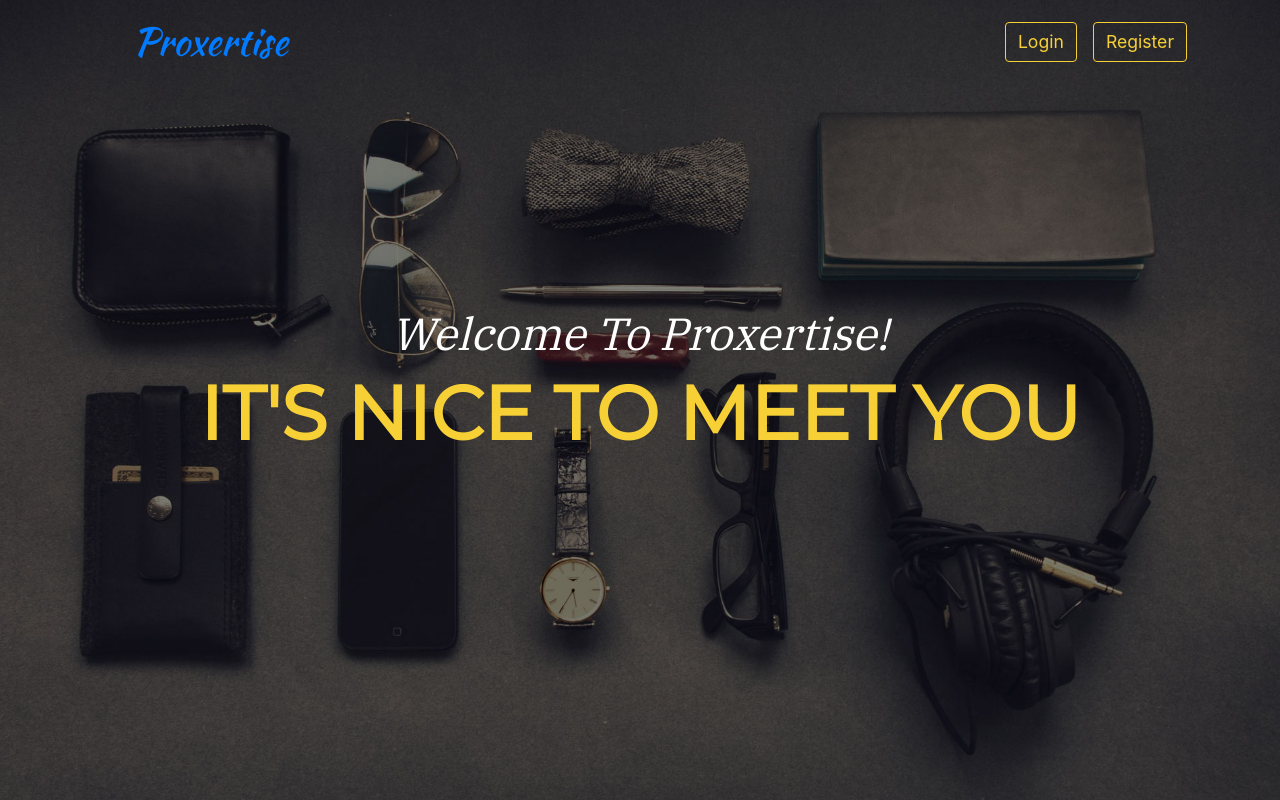
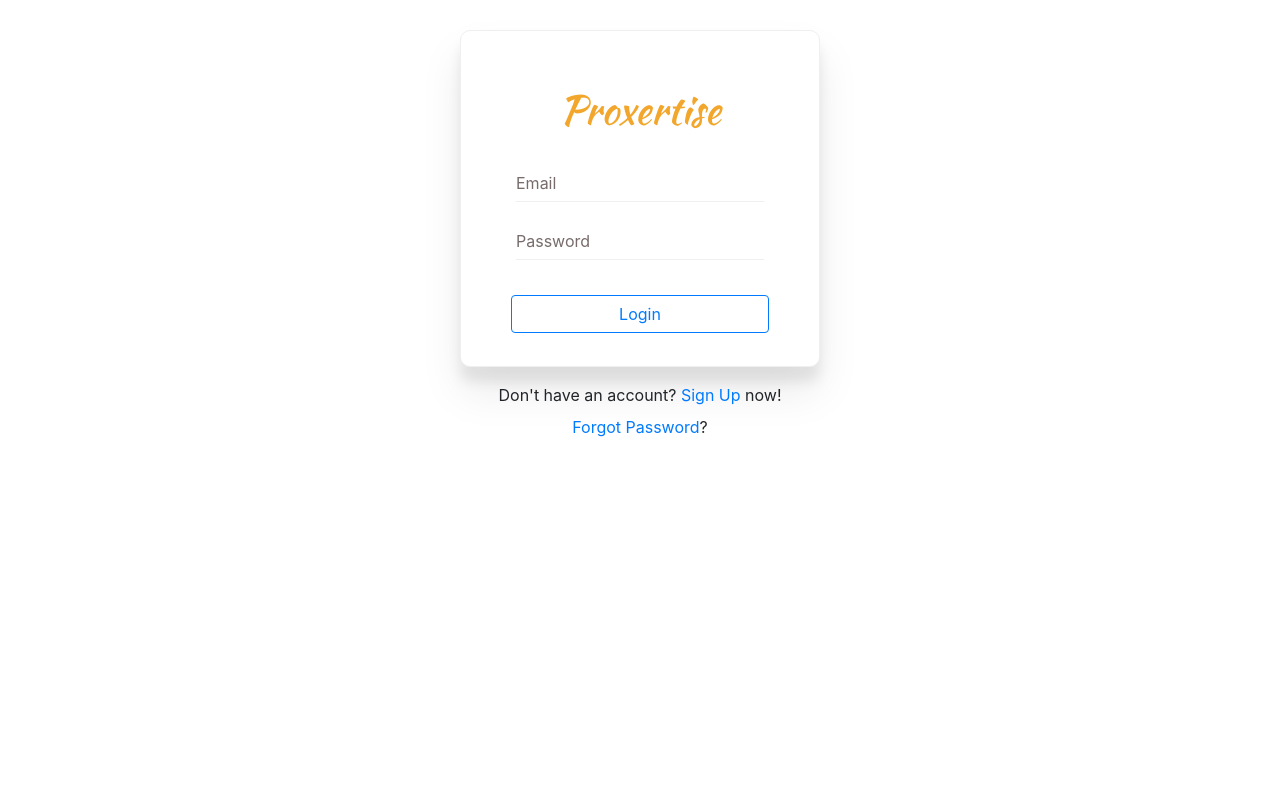
Before and after one commit to kirega/proxertise_portal, an Angular app: page /login in a window 1280 px wide. Built offline with nearby package versions, Linux system fonts and the light colour scheme.

Commit message:
login component HTML design created

```diff
--- a/src/app/app-routing/app-routing.module.ts
+++ b/src/app/app-routing/app-routing.module.ts
@@ -1,7 +1,17 @@
 import { NgModule } from '@angular/core';
 import { RouterModule, Routes } from '@angular/router';
+import {LoginComponent} from '../login/login.component';
+import { AppComponent } from '../app.component';
+import { HomeComponent } from '../home/home.component';
+
+const routes: Routes = [
+  { path:'', redirectTo: '/index', pathMatch: 'full'},
+  { path:'index', component: HomeComponent},
+  { path: 'login', component: LoginComponent }
+];
 
 @NgModule({
-  exports : [RouterModule]
+  imports : [ RouterModule.forRoot(routes)],
+  exports : [ RouterModule ]
 })
 export class AppRoutingModule { }
--- a/src/app/app.component.html
+++ b/src/app/app.component.html
@@ -1 +1,2 @@
-<app-home></app-home>
+<router-outlet></router-outlet>
+<!-- <app-home></app-home> -->
--- a/src/app/app.module.ts
+++ b/src/app/app.module.ts
@@ -5,6 +5,7 @@
 import { HomeComponent } from './home/home.component';
 import { LoginComponent } from './login/login.component';
 import { AppRoutingModule } from './app-routing/app-routing.module';
+import { FormsModule, ReactiveFormsModule } from '@angular/forms';
 
 
 @NgModule({
@@ -15,7 +16,9 @@
   ],
   imports: [
     BrowserModule,
-    AppRoutingModule
+    AppRoutingModule,
+    FormsModule,
+    ReactiveFormsModule
   ],
   providers: [],
   bootstrap: [AppComponent]
--- a/src/app/home/home.component.css
+++ b/src/app/home/home.component.css
@@ -10,6 +10,7 @@
 .navbar-brand{
     font-family: 'Kaushan Script','Helvetica Neue','Helvetica','Arial','cursive';
     font-size: 2.4rem;
+    color: #f2a62b;
 }
 .navbar-nav .nav-item a .btn, .btn-custom{
     font-size: 1.1rem;
--- a/src/app/home/home.component.html
+++ b/src/app/home/home.component.html
@@ -16,7 +16,7 @@
             <a class="nav-link pt-3" href="#"> Home </a>
           </li> -->
         <li class="nav-item">
-          <a href='#' class="nav-link">
+          <a [routerLink]="['/login']" class="nav-link">
             <button type="button" class="btn">Login</button>
           </a>
         </li>
--- a/src/app/login/login.component.html
+++ b/src/app/login/login.component.html
@@ -1,18 +1,18 @@
 <div class="form-wrapper mx-auto zoomIn" id="animateForm">
   <div class="form-holder">
-    <a routerLink="/">
-      <img class="img-logo mb-4" src="../../assets/img/z1.png">
-    </a>
+    <div class="form-title">
+      <a  class="" routerLink="/">Proxertise</a>
+    </div>
     <!--<h5 class="text-center title mt-2"> Login</h5>-->
     <form [formGroup]="loginForm">
-
+    <!-- <form> -->
       <div class="form-group">
-        <label> Email</label>
-        <input class="form-control" type="email" formControlName="email">
+        <!-- <label> Email</label> -->
+        <input class="form-control" type="Email" formControlName="email" placeholder="Email">
       </div>
       <div class="form-group">
-        <label> Password</label>
-        <input class="form-control" type="password" formControlName="password">
+        <!-- <label> Password</label> -->
+        <input class="form-control" type="password" formControlName="password" placeholder="Password">
       </div>
       <div *ngIf="error" class="form-row">
         <div class=" col-12 bg-danger text-center p-2">
--- a/src/app/login/login.component.ts
+++ b/src/app/login/login.component.ts
@@ -1,4 +1,5 @@
 import { Component, OnInit } from '@angular/core';
+import { FormBuilder, FormGroup, Validators } from '@angular/forms';
 
 @Component({
   selector: 'app-login',
@@ -7,9 +8,21 @@
 })
 export class LoginComponent implements OnInit {
 
-  constructor() { }
+  loginForm: FormGroup;
+  constructor( private fb: FormBuilder,) {}
 
   ngOnInit() {
+    this.createform()
   }
-
+  createform() {
+    this.loginForm = this.fb.group({
+        email: ['',
+          [Validators.required, Validators.email]
+        ],
+        password: ['',
+          [Validators.required]
+        ]
+      }
+    )
+  }
 }
--- a/src/index.html
+++ b/src/index.html
@@ -11,6 +11,7 @@
 
 </head>
 <body>
+  <!-- <router-outlet></router-outlet> -->
   <app-root></app-root>
 </body>
 </html>
--- a/src/styles.css
+++ b/src/styles.css
@@ -1,4 +1,114 @@
 /* You can add global styles to this file, and also import other style files */
+
 /* @import 'node_modules/bootstrap/dist/css/bootstrap-reboot.min.css';
 @import 'node_modules/bootstrap/dist/css/bootstrap-grid.min.css'; */
+
 @import '../node_modules/bootstrap/dist/css/bootstrap.min.css';
+/*FORM styles for Sign Up and login
+And all forms in general
+*/
+
+.form-wrapper {
+
+    margin-top: 30px;
+    max-width: 100%;
+    width: 360px;
+}
+
+.form-holder {
+    font-size: .933rem;
+    border-radius: 10px;
+    background: #fff;
+    /*margin:0 auto ;*/
+    box-shadow: 0 15px 13px 0 rgba(0, 0, 0, 0.08), 0 25px 44px 0 rgba(0, 0, 0, 0.08);
+    border: 1px solid #efefef;
+    background-color: #fff;
+    border-radius: 10px;
+    padding: 55px 55px 33px 55px;
+    /* padding: 30px; */
+    cursor: auto;
+    vertical-align: baseline;
+    /*-webkit-box-shadow: 0 15px 13px 0 rgba(0, 0, 0, 0.08), 0 25px 44px 0 rgba(0, 0, 0, 0.08);*/
+}
+
+.form-group {
+    margin-bottom: 20px;
+}
+
+.form-row .btn {
+    margin-top: 15px;
+}
+
+.form-group input::placeholder{
+    color: #776b6b;
+}
+.form-group label {
+    color:#776b6b;
+    margin-bottom: 5px;
+}
+
+.form-group input,
+.form-group textarea {
+    border: none;
+    border-bottom: 1px solid #efefef;
+    border-radius: 0;
+    padding-left: 0px;
+}
+
+.form-group input:focus,
+.form-group textarea:focus {
+    box-shadow: none;
+    border-bottom: 2px solid #80bdff;
+    transition-property: border-bottom;
+    transition: 1s ease-in-out;
+}
+
+/* Image styles for*/
+
+.form-title {
+    display: block;
+    padding-bottom: 30px;
+    text-align: center;
+    line-height: 1.2;
+    font-size: 2.5rem;
+}
+.form-title a {
+    font-family: 'Kaushan Script','Helvetica Neue','Helvetica','Arial','cursive';
+    color: #f2a62b ;
+    text-decoration:none;
+}
+.form-title a:hover{
+    text-decoration: none;
+}
+
+/* .img-logo {
+    width: 70%;
+    height: auto;
+    margin-left: 50px;
+} */
+/*
+#animateForm {
+    -webkit-animation-duration: 1.5s;
+    -webkit-animation-delay: 0s;
+} */
+
+/* input:-webkit-autofill,textarea:-webkit-autofill,{
+    background-color: transparent !important;
+} */
+/* Change autocomplete styles in WebKit */
+input:-webkit-autofill,
+input:-webkit-autofill:hover,
+input:-webkit-autofill:focus
+textarea:-webkit-autofill,
+textarea:-webkit-autofill:hover
+textarea:-webkit-autofill:focus,
+select:-webkit-autofill,
+select:-webkit-autofill:hover,
+select:-webkit-autofill:focus {
+    background-color: #fff !important;
+    /* background-color: #fff !important; */
+  /* border: 1px solid green; */
+  /* -webkit-text-fill-color: green; */
+  /* -webkit-box-shadow: 0 0 0px 1000px #000 inset; */
+  /* transition: background-color 5000s ease-in-out 0s; */
+}
```
